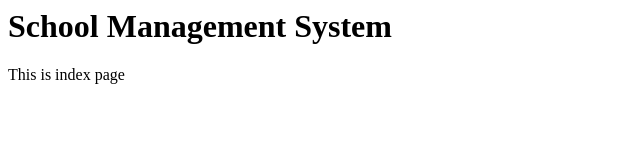
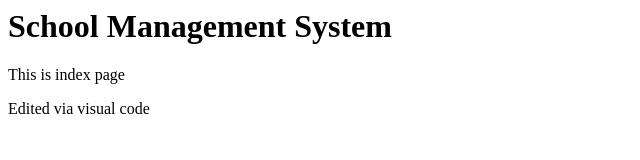
Before and after one commit to MazinMahamood/SchoolManagementSystem, a plain HTML site: page index.html in a window 1280 px wide. Shown: the whole page, without its empty margins (0-640 px from the left). Drawn offline with Linux system fonts and the light colour scheme.

Commit message:
Edited via visual code

```diff
--- a/index.html
+++ b/index.html
@@ -11,6 +11,7 @@
 <h1> School Management System </h1>
 
 <p> This is index page </p>
+<p> Edited via visual code</p>
 
 </body>
 
```
